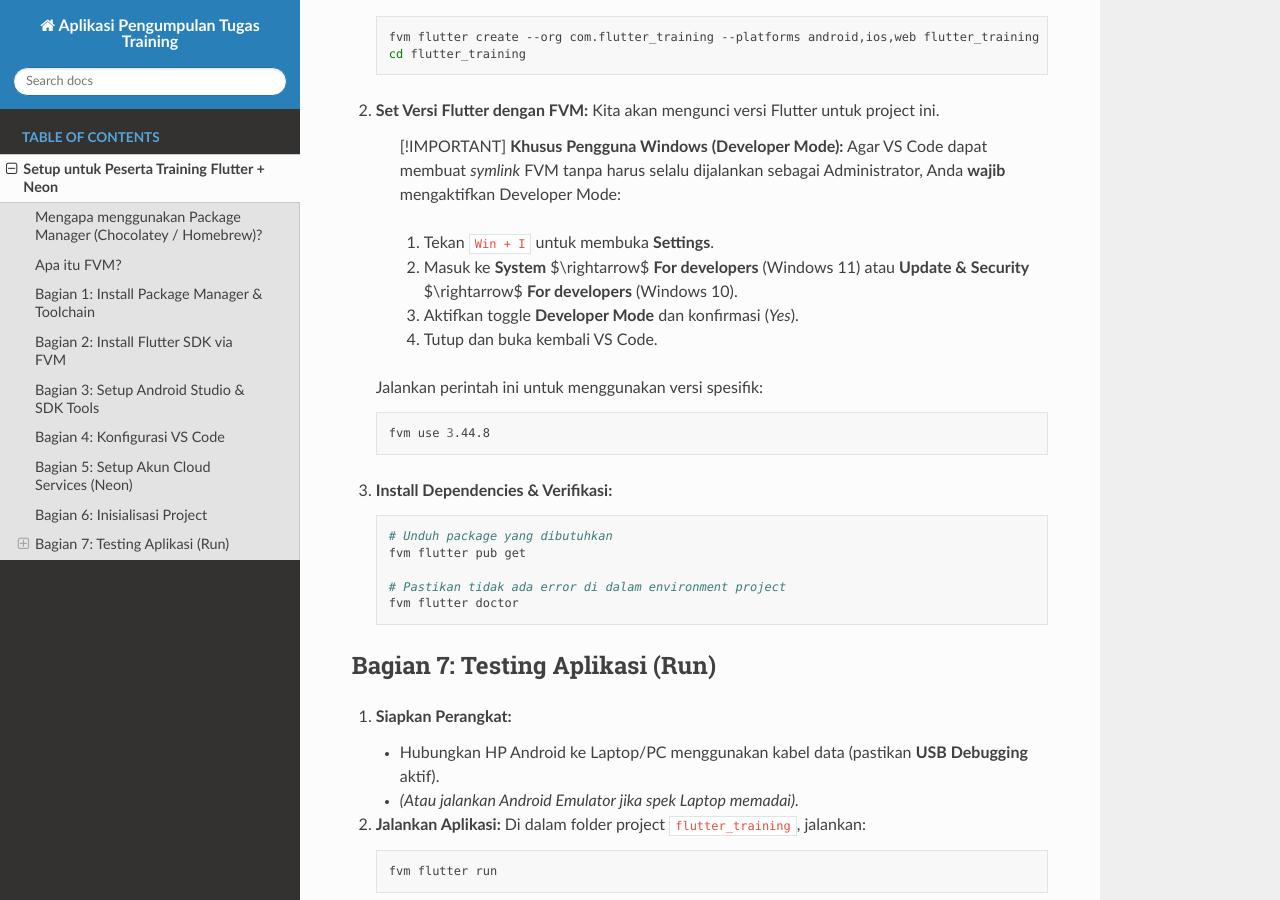
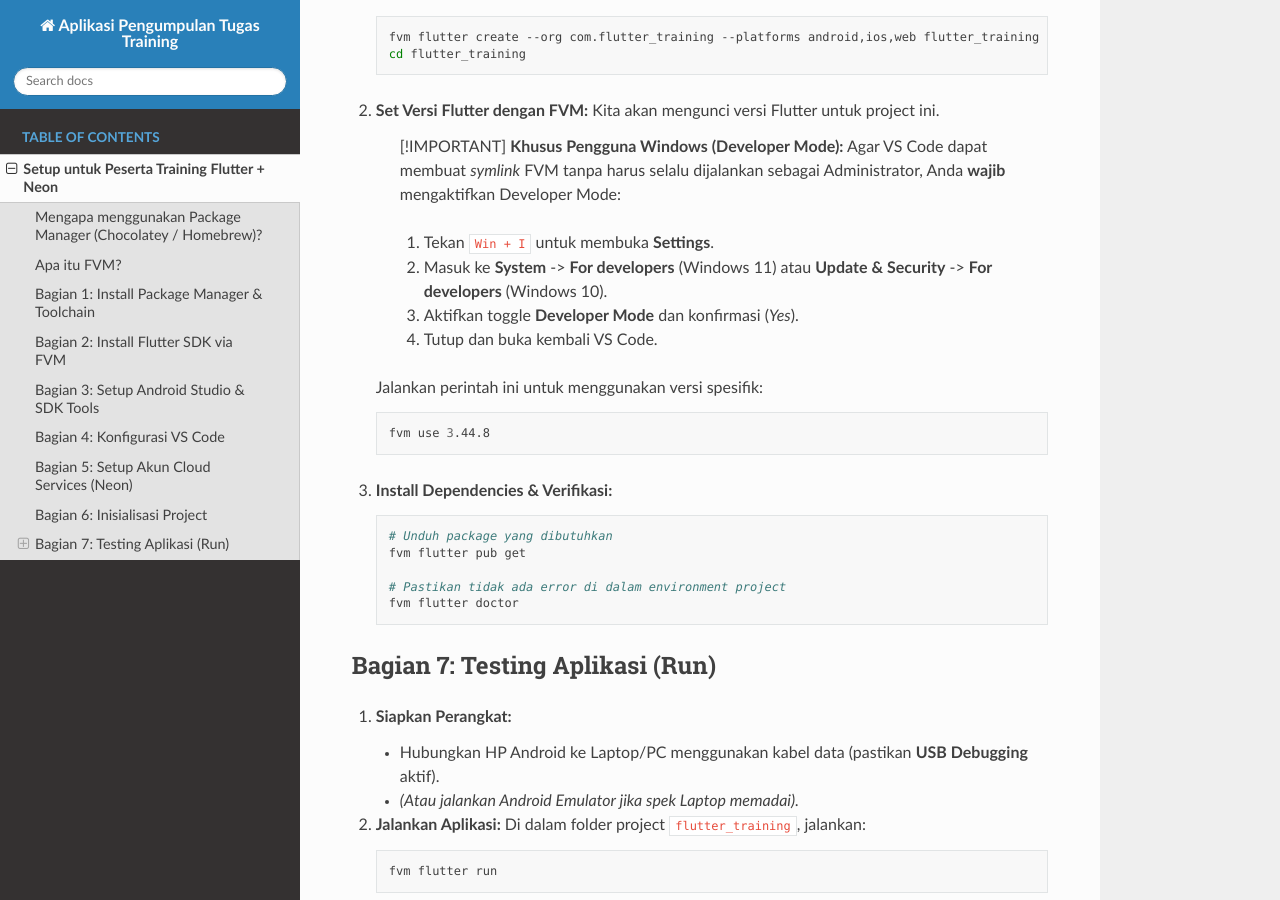
Before and after one commit to indraAsLesmana/next-training-flutter, a Sphinx documentation site: the page built from docs/setup.md, in a window 1280 px wide and 900 px high, scrolled down 3202 px. Built offline with Sphinx 7.4.7 and the Read the Docs theme 3.1.0, drawn with Linux system fonts in a browser that asks for light colours.

Commit message:
docs: fix latex arrow rendering issue

```diff
--- a/docs/setup.md
+++ b/docs/setup.md
@@ -190,7 +190,7 @@ Tambahkan konfigurasi ini di VS Code agar IDE otomatis mendeteksi SDK Flutter mi
    > **Khusus Pengguna Windows (Developer Mode):**
    > Agar VS Code dapat membuat *symlink* FVM tanpa harus selalu dijalankan sebagai Administrator, Anda **wajib** mengaktifkan Developer Mode:
    > 1. Tekan `Win + I` untuk membuka **Settings**.
-   > 2. Masuk ke **System** $\rightarrow$ **For developers** (Windows 11) atau **Update & Security** $\rightarrow$ **For developers** (Windows 10).
+   > 2. Masuk ke **System** -> **For developers** (Windows 11) atau **Update & Security** -> **For developers** (Windows 10).
    > 3. Aktifkan toggle **Developer Mode** dan konfirmasi (*Yes*).
    > 4. Tutup dan buka kembali VS Code.
 
```
